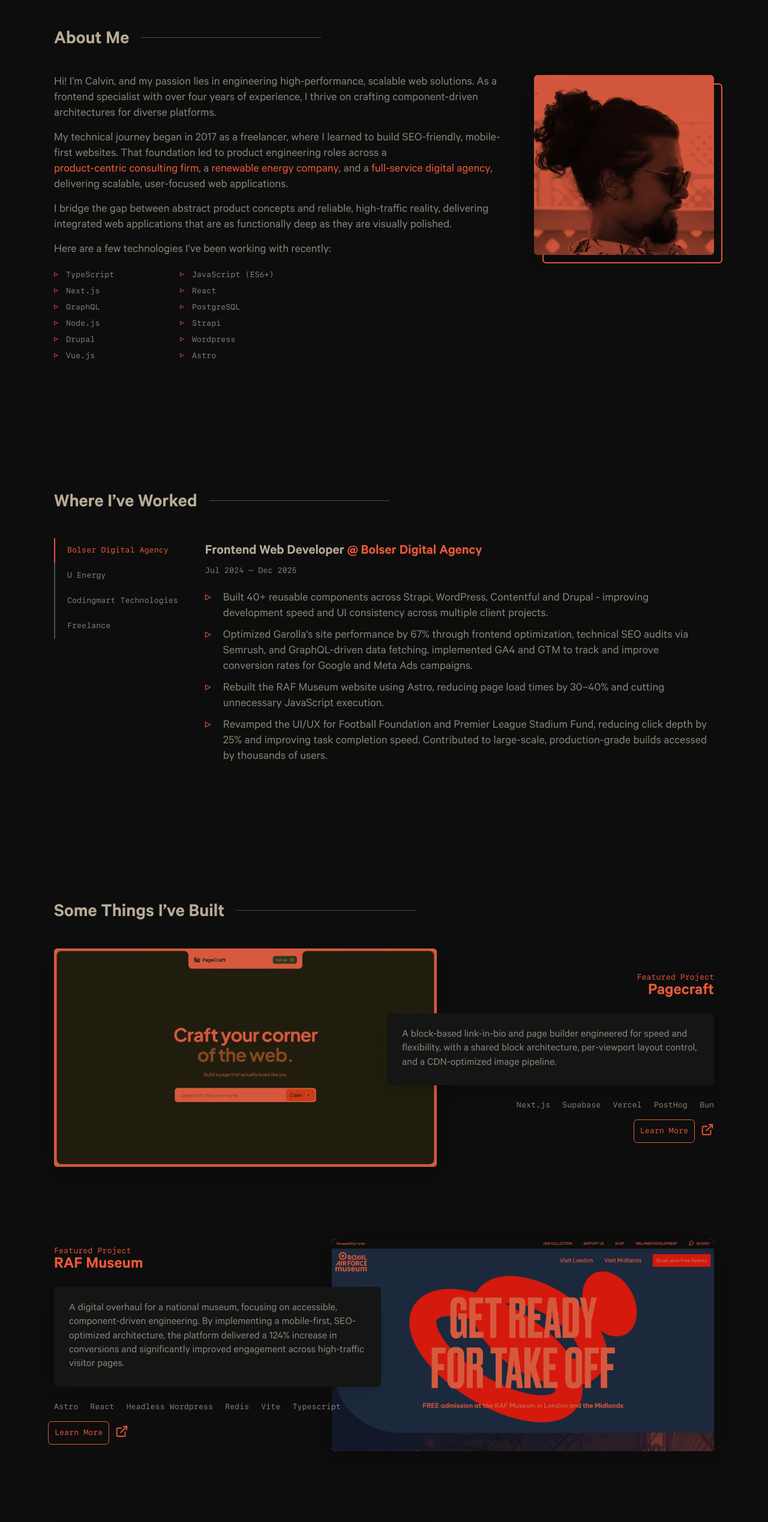
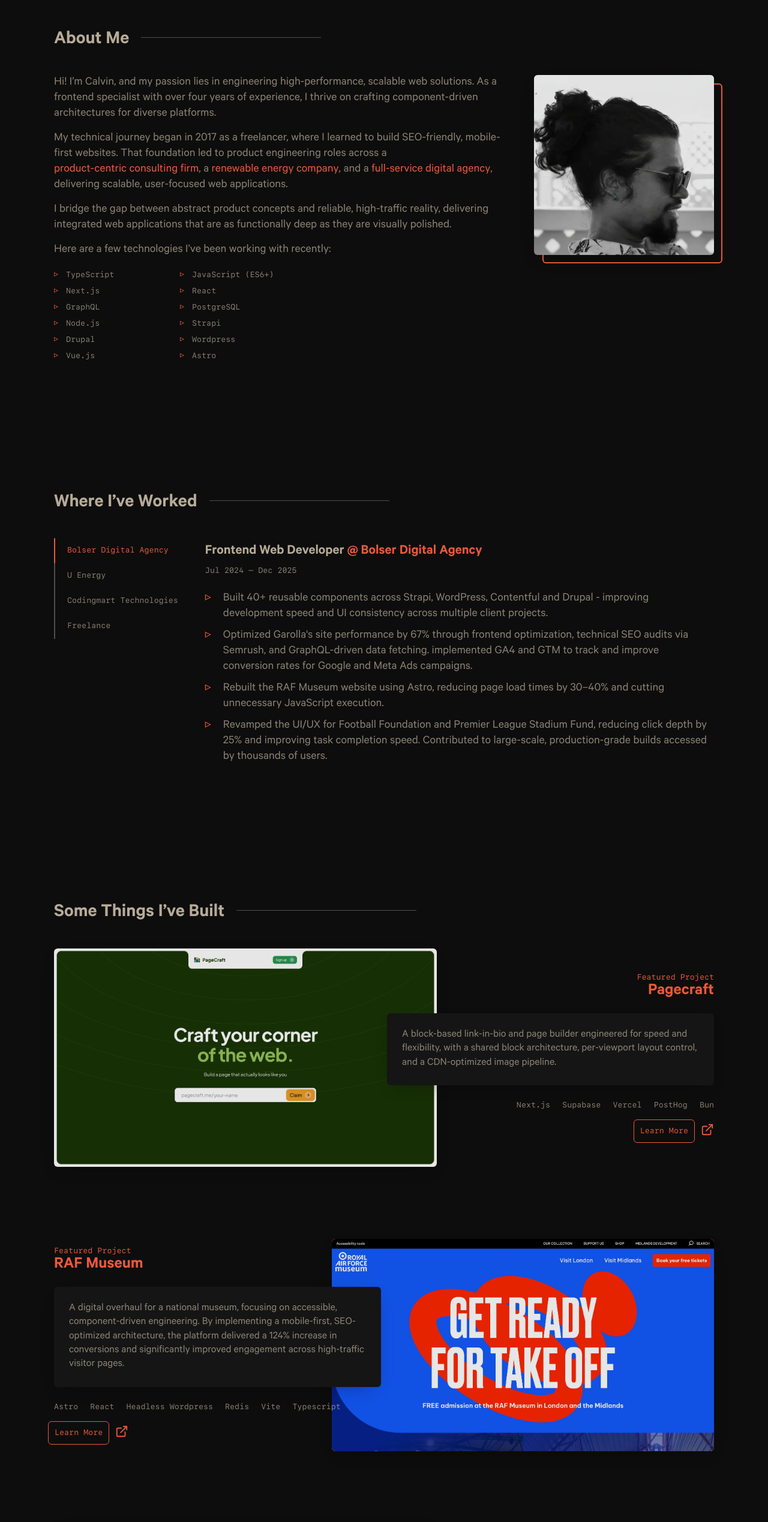
Before and after one commit to calvingomes/cal-portfolio, a Next.js app: page / in a window 1280 px wide. Shown: the part 860-3397 px from the top of the page at 60% size. Built offline with nearby package versions, Linux system fonts and the light colour scheme.

Commit message:
feat: remove accent color from images

```diff
--- a/src/components/About/About.module.css
+++ b/src/components/About/About.module.css
@@ -56,7 +56,6 @@
   display: block;
   position: relative;
   width: 300px;
-  background-color: var(--accent);
   border-radius: var(--border-radius);
   transition: var(--transition);
   box-shadow: 0 10px 30px -15px var(--shadow);
@@ -74,15 +73,9 @@
 
 .img {
   border-radius: var(--border-radius);
-  mix-blend-mode: multiply;
   filter: brightness(90%);
   transition: var(--transition);
   object-fit: cover;
-}
-
-.wrapper:hover .img,
-.wrapper:focus .img {
-  mix-blend-mode: normal;
 }
 
 .wrapper::before,
@@ -100,7 +93,6 @@
   top: 0;
   left: 0;
   background-color: var(--charcoal);
-  mix-blend-mode: screen;
 }
 
 .wrapper::after {
--- a/src/components/Featured/Featured.module.css
+++ b/src/components/Featured/Featured.module.css
@@ -193,17 +193,14 @@
   height: 100%;
   inset: 0;
   z-index: 3;
-  background-color: var(--charcoal);
-  mix-blend-mode: screen;
   transition: var(--transition);
 }
 
 .img {
   display: block;
   border-radius: var(--border-radius);
-  mix-blend-mode: multiply;
   object-fit: cover;
-  filter: brightness(50%);
+  filter: saturate(0) brightness(30%);
 }
 
 @media (min-width: 768px) {
--- a/src/components/Navbar/MobileNavbar/MobileNavbar.module.css
+++ b/src/components/Navbar/MobileNavbar/MobileNavbar.module.css
@@ -15,7 +15,7 @@
   }
 
   .mobileNav {
-    height: 66px;
+    height: 52px;
     width: 100%;
     display: flex;
     align-items: center;
--- a/src/components/Navbar/Navbar.module.css
+++ b/src/components/Navbar/Navbar.module.css
@@ -34,3 +34,9 @@
   cursor: pointer;
   transform: scale(1.1);
 }
+
+@media (max-width: 768px) {
+  .logoImage {
+    height: 52px;
+  }
+}
```
